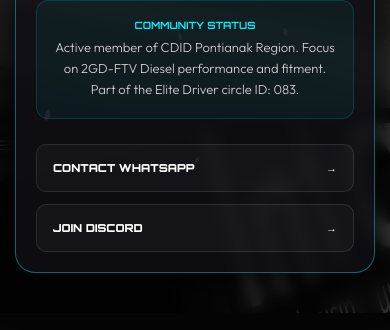
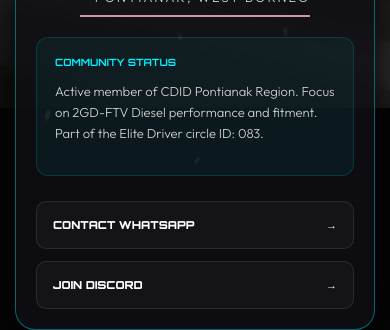
Before and after one commit to elfigo244/eel245, a plain HTML site: page index.html in a window 390 px wide. Shown: the part 736-1066 px from the top of the page. Drawn offline with Linux system fonts and the light colour scheme.

Commit message:
Update index.html

```diff
--- a/index.html
+++ b/index.html
@@ -7,24 +7,21 @@
     <style>
         @import url('https://fonts.googleapis.com/css2?family=Orbitron:wght@700;900&family=Outfit:wght@300;600;800&display=swap');
 
-        /* FIX BACKGROUND & SCROLL */
-        html { background-color: #050505; scroll-behavior: smooth; }
-        * { margin: 0; padding: 0; box-sizing: border-box; }
+        /* RESET TOTAL & CENTERING */
+        html, body { height: 100%; background-color: #050505; margin: 0; padding: 0; }
+        * { box-sizing: border-box; }
 
         body {
             background: url('innova.png') no-repeat center center fixed;
             background-size: cover;
-            background-color: #050505;
             font-family: 'Outfit', sans-serif;
+            display: flex;
+            justify-content: center; /* Ketengahin Horizontal */
+            align-items: center;    /* Ketengahin Vertikal */
             min-height: 100vh;
-            width: 100%;
-            display: flex;
-            justify-content: center;
-            align-items: center;
-            padding: 50px 20px;
-            position: relative;
+            padding: 20px;
             overflow-x: hidden;
-            touch-action: pan-y; /* Supaya bisa scroll tapi tetep bisa tracking jari */
+            touch-action: pan-y;
         }
 
         body::before {
@@ -32,6 +29,7 @@
             background: rgba(0, 0, 0, 0.75); backdrop-filter: blur(8px); z-index: 0;
         }
 
+        /* SAKURA */
         .sakura-box { position: fixed; top: 0; left: 0; width: 100%; height: 100%; pointer-events: none; z-index: 1; }
         .petal { position: absolute; background: #ffb7c5; border-radius: 100% 0 100% 0; opacity: 0.5; animation: fall linear infinite; }
         @keyframes fall { 0% { transform: translateY(-10vh) rotate(0deg); } 100% { transform: translateY(110vh) rotate(360deg); } }
@@ -62,7 +60,7 @@
             display: block;
         }
 
-        .content { flex: 1; display: flex; flex-direction: column; justify-content: center; color: white; pointer-events: none; }
+        .content { flex: 1; display: flex; flex-direction: column; justify-content: center; color: white; text-align: left; }
         .tag { font-family: 'Orbitron', sans-serif; font-size: 10px; color: #00f0ff; letter-spacing: 5px; margin-bottom: 12px; }
         h1 { font-family: 'Orbitron', sans-serif; font-size: 3.5rem; line-height: 1; margin-bottom: 10px; text-shadow: 0 0 20px #00f0ff; }
         .location { font-size: 13px; letter-spacing: 2px; opacity: 0.8; margin-bottom: 20px; border-left: 3px solid #ffb7c5; padding-left: 15px; }
@@ -71,7 +69,7 @@
         .cdid-info p { font-size: 13px; line-height: 1.6; color: #ccc; }
         .cdid-info b { color: #00f0ff; font-family: 'Orbitron', sans-serif; font-size: 10px; display: block; margin-bottom: 6px; }
 
-        .btn-group { display: flex; flex-direction: column; gap: 12px; pointer-events: auto; }
+        .btn-group { display: flex; flex-direction: column; gap: 12px; }
         .btn {
             padding: 16px; border-radius: 10px; text-decoration: none; color: white;
             font-weight: 800; font-family: 'Orbitron', sans-serif; font-size: 11px;
@@ -79,14 +77,16 @@
             display: flex; justify-content: space-between; transition: 0.4s;
         }
 
+        /* RESPONSIVE MOBILE FIX */
         @media (max-width: 850px) {
-            body { padding: 40px 15px; }
-            .card { flex-direction: column; padding: 20px; gap: 20px; }
-            .img-box { min-height: 250px; flex: none; }
+            body { padding: 20px 15px; align-items: flex-start; overflow-y: auto; }
+            .card { flex-direction: column; padding: 20px; gap: 20px; margin-top: 20px; }
+            .img-box { min-height: 280px; flex: none; }
             h1 { font-size: 2.5rem; text-align: center; }
             .tag { text-align: center; }
-            .location { border-left: none; border-bottom: 2px solid #ffb7c5; padding-bottom: 10px; display: block; width: fit-content; margin: 0 auto 20px auto; }
+            .location { border-left: none; border-bottom: 2px solid #ffb7c5; padding-bottom: 10px; text-align: center; margin: 0 auto 20px auto; }
             .content { text-align: center; }
+            .cdid-info { text-align: left; }
         }
     </style>
 </head>
@@ -125,27 +125,23 @@
 
     const card = document.getElementById('mainCard');
 
-    // Fungsi Gerak
     function applyTilt(x, y) {
-        const rx = (window.innerHeight / 2 - y) / 30;
-        const ry = (window.innerWidth / 2 - x) / 30;
+        const rx = (window.innerHeight / 2 - y) / 35;
+        const ry = (window.innerWidth / 2 - x) / 35;
         card.style.transform = `rotateX(${rx}deg) rotateY(${-ry}deg)`;
     }
 
-    // Gerak Mouse (Laptop)
     window.addEventListener('mousemove', (e) => {
         applyTilt(e.clientX, e.clientY);
     });
 
-    // Gerak Jari (HP)
     window.addEventListener('touchmove', (e) => {
         const touch = e.touches[0];
         applyTilt(touch.clientX, touch.clientY);
     }, { passive: true });
 
-    // Balik Normal pas Jari Lepas
     window.addEventListener('touchend', () => {
-        card.style.transition = "transform 0.6s cubic-bezier(0.23, 1, 0.32, 1)";
+        card.style.transition = "transform 0.6s ease";
         card.style.transform = `rotateX(0deg) rotateY(0deg)`;
         setTimeout(() => { card.style.transition = "transform 0.1s ease-out"; }, 600);
     });
```
